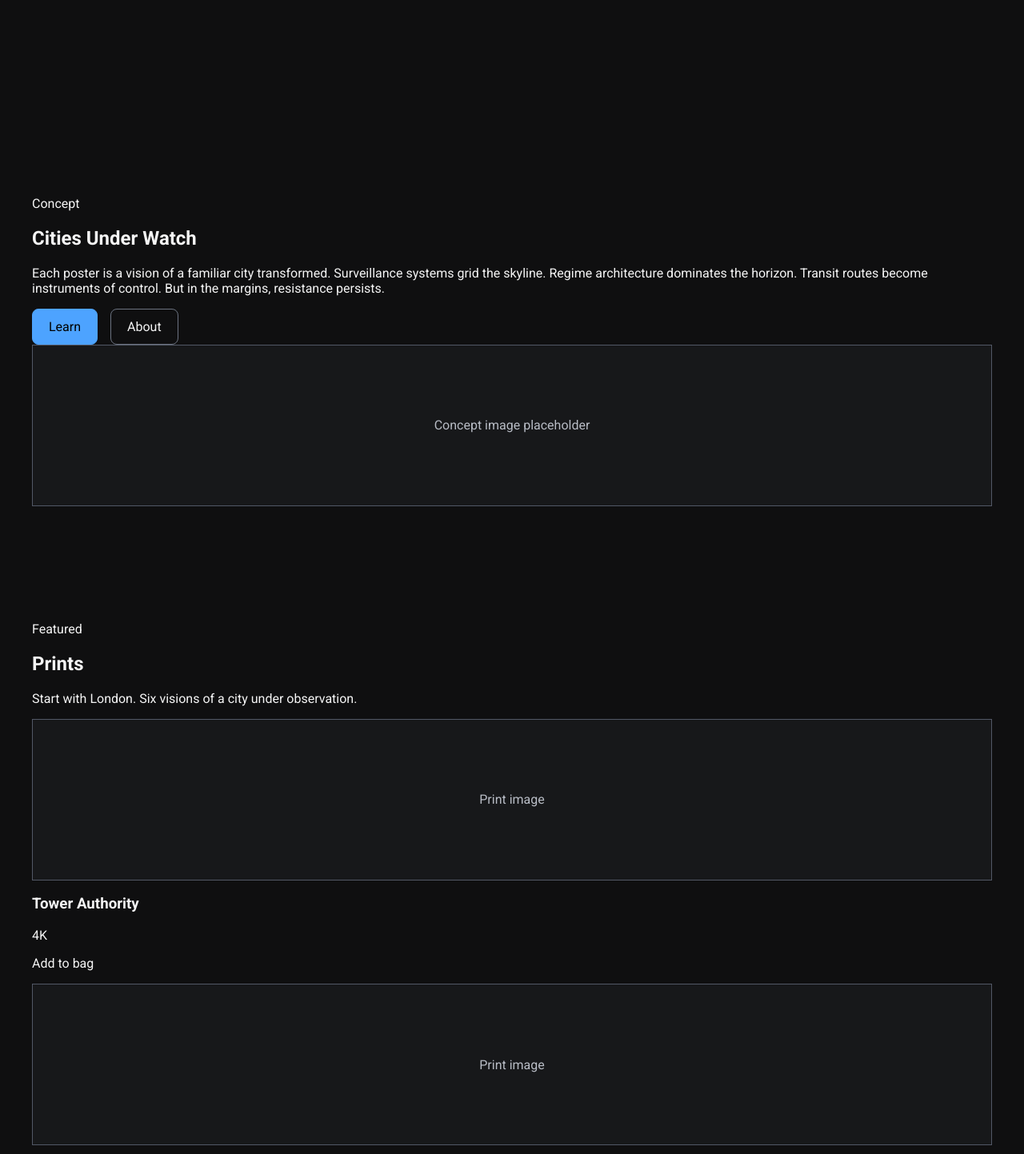
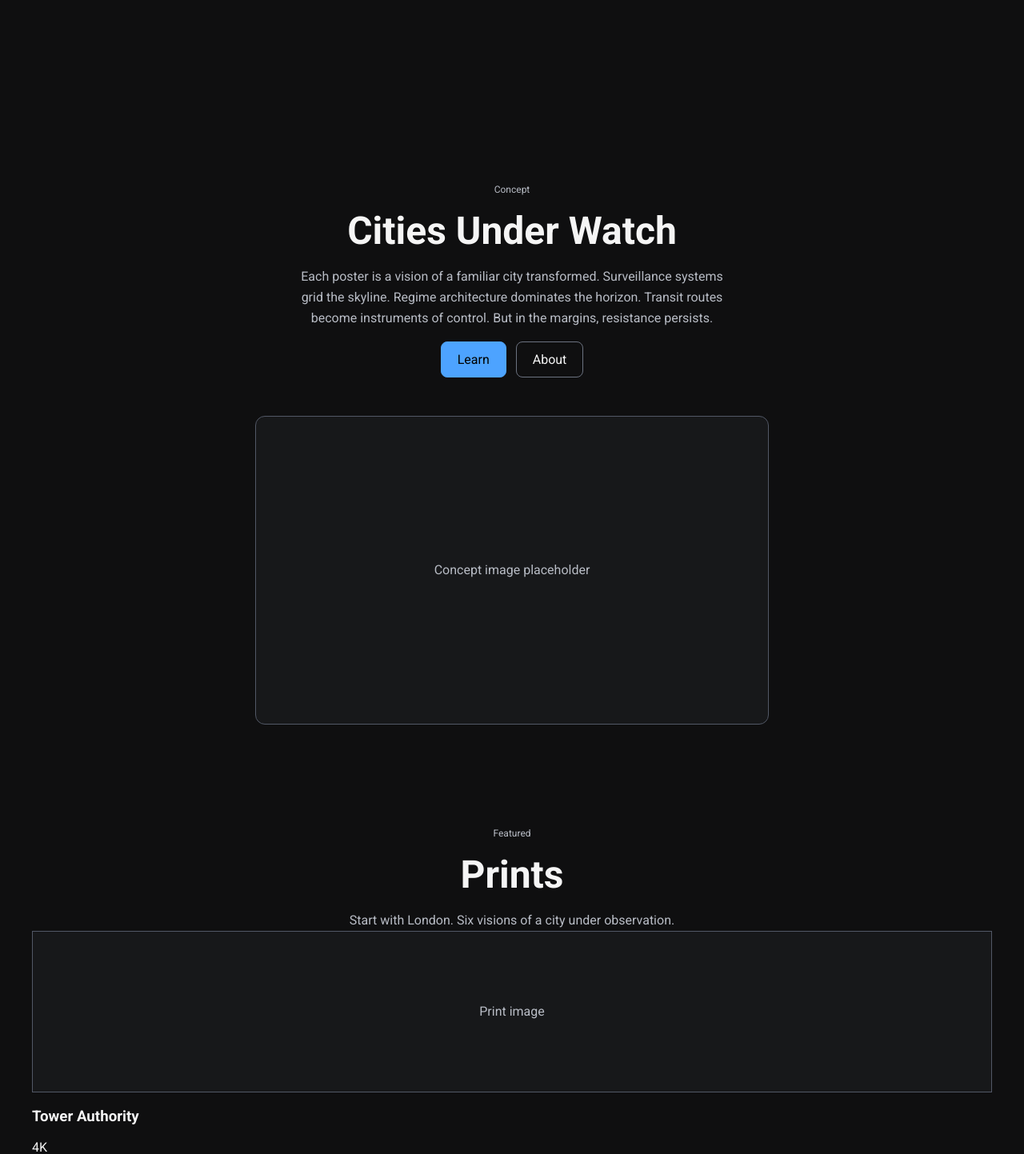
Before and after one commit to creatvie-introvert/cities-under-watch, a Django app: page / in a window 1280 px wide. Shown: the part 690-2133 px from the top of the page at 80% size. Run offline with Django 5.2, Linux system fonts and the light colour scheme; some libraries are stand-ins or nearby versions.

Commit message:
style: implement respoinsive styling to concept intro section

```diff
--- a/static/css/base.css
+++ b/static/css/base.css
@@ -557,6 +557,47 @@ body {
     border-radius: 0.75rem;
 }
 
+.concept-intro-section .container {
+    display: flex;
+    flex-direction: column;
+    gap: var(--space-8);
+    padding: 0 var(--space-4);
+}
+
+.section-heading {
+    display: flex;
+    flex-direction: column;
+    align-items: center;
+    gap: var(--space-4);
+    text-align: center;
+}
+
+.eyebrow {
+    margin: 0;
+    color: var(--color-text-secondary);
+    font-size: 0.75rem;
+    line-height: 1rem;
+}
+
+.section-heading h2 {
+    margin: 0;
+    font-size: 2.5rem;
+    font-weight: 700;
+}
+
+.section-heading > p:last-of-type {
+    margin: 0;
+    color: var(--color-text-secondary);
+    font-size: 1rem;
+    line-height: 1.625rem;
+    max-width: 34rem;
+}
+
+.section-image .image-placeholder {
+    min-height: 14rem;
+    border-radius: 0.75rem;
+}
+
 .hero-actions,
 .section-actions {
     display: flex;
@@ -682,6 +723,23 @@ body {
     }
 
     .hero-image .image-placeholder {
+        min-height: 18rem;
+    }
+
+    .concept-intro-section .container {
+        gap: var(--space-10);
+        padding: 0 var(--space-6);
+    }
+
+    .section-heading h2 {
+        max-width: none;
+    }
+
+    .section-heading > p:last-of-type {
+        max-width: 38rem;
+    }
+
+    .section-image .image-placeholder {
         min-height: 18rem;
     }
 }
@@ -851,4 +909,40 @@ body {
     .hero-actions {
         gap: var(--space-3);
     }
+
+    .concept-intro-section .container {
+        display: flex;
+        flex-direction: column;
+        gap: var(--space-12);
+        padding: 0;
+    }
+
+    .section-heading {
+        gap: var(--space-4);
+        max-width: 34rem;
+        margin-inline: auto;
+    }
+
+    .section-heading h2 {
+        font-size: 3rem;
+        line-height: 3.5rem;
+    }
+
+    .section-heading > p:last-of-type {
+        max-width: 36rem;
+    }
+
+    .section-image {
+        width: 100%;
+    }
+
+    .section-image .image-placeholder {
+        min-height: 24rem;
+        max-width: 40rem;
+        margin-inline: auto;
+    }
+
+    .section-actions {
+        gap: var(--space-3);
+    }
 }
```
